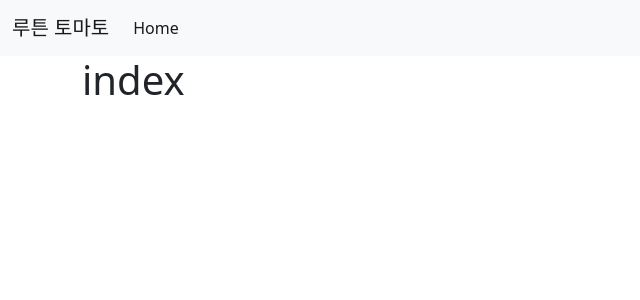
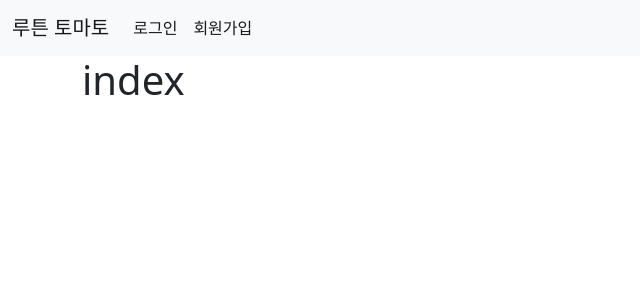
Before and after one commit to JungTag/Mini-Hackathon-2021, a Django app: page / in a window 1280 px wide. Shown: the top 300 px of the page, without its empty margins (0-640 px from the left). Run offline with Django 3.2, Linux system fonts and the light colour scheme; data that the repository does not hold is empty.

Commit message:
navbar 수정

```diff
--- a/movieproject/account/templates/login.html
+++ b/movieproject/account/templates/login.html
@@ -56,7 +56,7 @@
         <button style="margin-bottom: 10px;" type="submit" class="w-100 btn btn-lg btn-success">로그인</button>
       </form>
       <a href="{% url 'account:signup' %}"><button style="margin-bottom: 10px;" class="w-100 btn btn-lg btn-success">회원가입 하기</button></a>
-      <a href=""><button class="w-100 btn btn-lg btn-success">홈으로</button></a>
+      <a href="{% url 'index' %}"><button class="w-100 btn btn-lg btn-success">홈으로</button></a>
     </main>
   </body>
 </html>
--- a/movieproject/account/templates/signup.html
+++ b/movieproject/account/templates/signup.html
@@ -61,7 +61,7 @@
       <button style="margin-bottom: 10px;" type="submit" class="w-100 btn btn-lg btn-success">회원가입</button>
   </form>
   <a href="{% url 'account:login' %}"><button style="margin-bottom: 10px;" class="w-100 btn btn-lg btn-success">로그인 하기</button></a>
-  <a href=""><button class="w-100 btn btn-lg btn-success">홈으로</button></a>
+  <a href="{% url 'index' %}"><button class="w-100 btn btn-lg btn-success">홈으로</button></a>
 </main>
   </body>
 </html>
--- a/movieproject/account/urls.py
+++ b/movieproject/account/urls.py
@@ -6,4 +6,5 @@ app_name = "account"
 urlpatterns = [
     path('login/', login, name='login'),
     path('signup/', signup, name='signup'),
+    path('logout/', logout, name='logout'),
 ]
--- a/movieproject/account/views.py
+++ b/movieproject/account/views.py
@@ -12,7 +12,7 @@ def login(request):
 
     if user is not None:
       auth.login(request, user)
-      return redirect('main')
+      return redirect('index')
 
     else:
       msg = "아이디 혹은 비밀번호가 일치하지 않습니다."
@@ -51,4 +51,4 @@ def signup(request):
 
 def logout(request):
     auth.logout(request)
-    return redirect('account:login')
+    return redirect('index')
--- a/movieproject/movieproject/templates/base.html
+++ b/movieproject/movieproject/templates/base.html
@@ -14,16 +14,28 @@
 <body>
   <nav class="navbar navbar-expand-lg navbar-light bg-light">
     <div class="container-fluid">
-      <a class="navbar-brand" href="#">루튼 토마토</a>
+      <a class="navbar-brand" href="{% url 'index' %}">루튼 토마토</a>
       <button class="navbar-toggler" type="button" data-bs-toggle="collapse" data-bs-target="#navbarNav"
         aria-controls="navbarNav" aria-expanded="false" aria-label="Toggle navigation">
         <span class="navbar-toggler-icon"></span>
       </button>
       <div class="collapse navbar-collapse" id="navbarNav">
         <ul class="navbar-nav">
+          {% if user.is_authenticated %}
           <li class="nav-item">
-            <a class="nav-link active" aria-current="page" href="#">Home</a>
+            <a class="nav-link disabled" aria-current="page" href="#">{{user.username}}님 안녕하세요!</a>
           </li>
+          <li class="nav-item">
+            <a class="nav-link active" aria-current="page" href="{% url 'account:logout' %}">로그아웃</a>
+          </li>
+          {% else %}
+          <li class="nav-item">
+            <a class="nav-link active" aria-current="page" href="{% url 'account:login' %}">로그인</a>
+          </li>
+          <li class="nav-item">
+            <a class="nav-link active" aria-current="page" href="{% url 'account:signup' %}">회원가입</a>
+          </li>
+          {% endif %}
         </ul>
       </div>
     </div>
```
Also changed, not shown: movieproject/movie/migrations/0001_initial.py (added), movieproject/movie/migrations/__init__.py (added).
